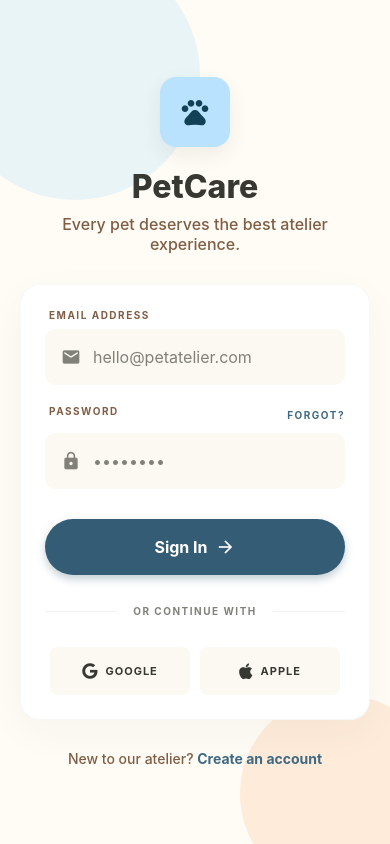
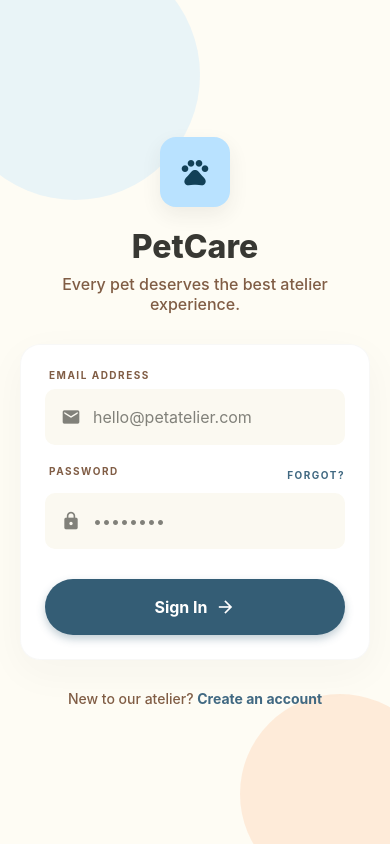
Before and after one commit to monishkaGIT/pet-care-app, a React Native app in the folder mobile-app/: screen /Login in a window 390 px wide. Built offline with nearby package versions, Linux system fonts and the light colour scheme; no server answers.

Commit message:
update login page

```diff
--- a/mobile-app/src/screens/auth/LoginScreen.jsx
+++ b/mobile-app/src/screens/auth/LoginScreen.jsx
@@ -98,21 +98,7 @@ export default function LoginScreen({ navigation }) {
                                 )}
                             </TouchableOpacity>
 
-                            <View style={styles.dividerContainer}>
-                                <View style={styles.dividerLine} />
-                                <Text style={styles.dividerText}>OR CONTINUE WITH</Text>
-                            </View>
 
-                            <View style={styles.socialContainer}>
-                                <TouchableOpacity style={styles.socialBtn}>
-                                    <FontAwesome5 name="google" size={16} color="#383833" />
-                                    <Text style={styles.socialBtnText}>GOOGLE</Text>
-                                </TouchableOpacity>
-                                <TouchableOpacity style={styles.socialBtn}>
-                                    <FontAwesome5 name="apple" size={18} color="#383833" />
-                                    <Text style={styles.socialBtnText}>APPLE</Text>
-                                </TouchableOpacity>
-                            </View>
                         </View>
 
                         <View style={styles.bottomAction}>
```
